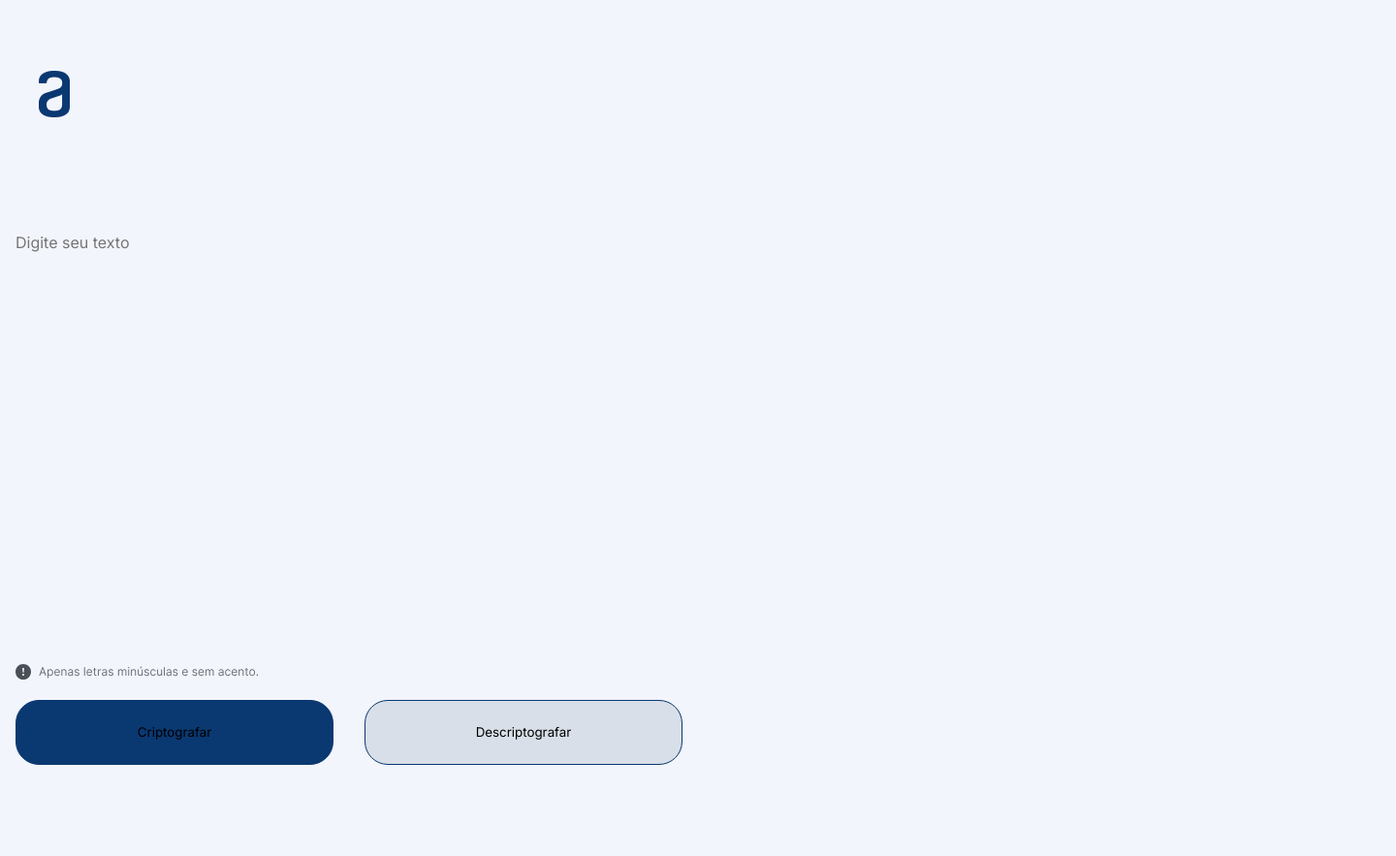
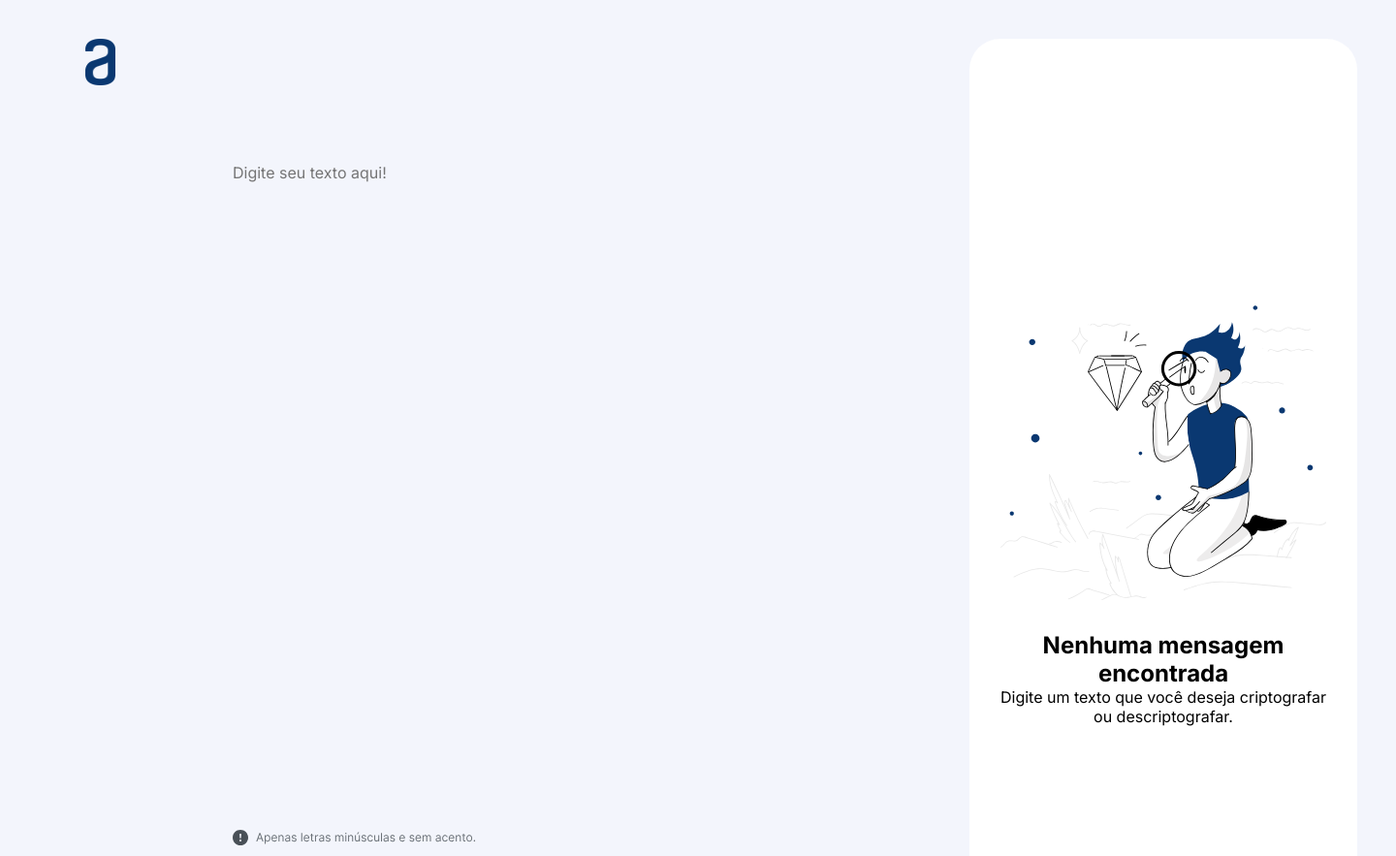
Before and after one commit to Alevivaldi/AluraOracleOneT6, a plain HTML site: page index.html in a window 1280 px wide. Shown: the top 883 px of the page at 97% size, 1440 px wide, since content can reach past the window. Drawn offline with Linux system fonts and the light colour scheme.

Commit message:
VersaoFinal_Pronto

```diff
--- a/index.html
+++ b/index.html
@@ -16,8 +16,7 @@
         <section class="conteiner">
 
             <div>
-                <textarea class="text-input" id="textoInput" type="text-input" wrap="hard"
-                    placeholder="Digite seu texto"></textarea>
+                <textarea  class="text-input" id="textoInput" type="text-input" wrap="hard" placeholder="Digite seu texto aqui!"></textarea>
 
             </div>
             <div>
@@ -34,20 +33,24 @@
         </section>
         <aside>
             <div id="idDireita">
-                <img src="img/logoAlura2.svg" id="imgDireita">
+
                 <div id="img2">
+                    <img src="img/logoAlura2.svg" id="imgDireita">
                     <h2>Nenhuma mensagem encontrada</h2>
                     <p class="paragrafo">Digite um texto que você deseja criptografar ou descriptografar.</p>
                 </div>
 
-                <div class="button-copiado"><textarea class="input" id="texto2" type="text-input" wrap="hard"
-                        disabled></textarea>
-                    <button id="copiar" type="button" name="button" onclick="copiar()">
-                        <p>Copiar</p>
-                    </button>
-                </div>
+                <div class="button-copiado"><textarea  class="input" id="texto2" type="text-input" wrap="hard" disabled></textarea>
+                    <button id="copiar" type="button" name="button" onclick="copiar()"><p>Copiar</p>
+                    </button></div>
+
+
+
             </div>
         </aside>
+
+
+
     </main>
 
     <footer>
--- a/stilos/style.css
+++ b/stilos/style.css
@@ -88,8 +88,7 @@ main{
 
 
 #imgDireita{
-    margin-left: 16%;
-    width: 70%;
+
     display: none;
 }
 .paragrafo{
@@ -305,69 +304,59 @@ main{
 }
 
 @media(min-width: 768px){
-
-
-
 header{
-    height: 120px;
-    width: 176px;
-
-
+    height: 40px;
+    width: 1440px;
 }
 nav img{
-    width: 2rem;
+    width: 31px;
     height: 3rem;
-    margin: 73.42px 0 0 40px;
+    margin: 40px 0 0 88px;
 }
+main{
 
-
-main{
-    height: calc(100%-96px);
+    display: flex;
+    flex-direction: row;
 }
 .conteiner{
+    width: 62.5rem;
     display: flex;
     flex-direction: column;
-
+    margin-right: 5rem;
 }
 .text-input{
    resize: none;
-    width: 43rem;
-    height: 26.75rem;
+    width: 42.5rem;
+    height: 18rem;
     color: var(--darkblue-400);
     font-size: 1rem;
-    margin-top: 7.5rem;
-    margin-left: 1rem;
+    margin-top: 3rem;
+    margin-left: 15rem;
     border: none;
     outline: none;
     background: var(--gray-100);
-
 }
 #textAviso{
-    margin-top: 0.75rem;
-    margin-left: 1rem;
+    margin-top: 24.68rem;
+    margin-left: 15rem;
     width: 252px;
     height: 18px;
 }
-
 .button-cont{
-    height: 9.9rem;
-    margin-left: 1rem;
-    width: 43rem;
+    height: 4.18rem;
+    margin-left: 15rem;
+    width: 42.5rem;
     max-width: 43rem;
-    display: flex;
-    flex-direction: row;
-    margin-bottom: 2rem;
-    margin-top: 1rem;
 }
 #botao_criptografar{
     width:20.75rem;
     height: 4.18rem;
-    margin-bottom: 2rem;
+
     border-radius: 24px;
     background:var(--darkblue-400);
     cursor: pointer;
     text-decoration: none;
-    margin-right: 1rem;
+    margin-right: 0.75rem;
 }
 #botao_descriptografar{
     width:20.75rem;
@@ -375,69 +364,75 @@ main{
     border-radius: 24px;
     background: var(--gray-200);
     text-align: center;
-    margin-left: 1rem;
-
+    margin-left: 0.75rem;
 }
-
 #texto2{
     background-color: var(--gray-100);
-    width: 43rem;
-    height: 11.25rem;;
+    width: 25rem;
+    height: 48.81rem;;
     border: none;
     margin-left: 0;
     font-size: 1rem;
     resize: none;
     margin-top: 0;
-    padding:0 0 0 1rem;
-    margin-bottom: 0;
     display: none;
-
-
 }
 #img2{
 
     background-color: var(--white);
-    width: 43rem;
-    height: 8.31rem;
+    width: 25rem;
+    height: 59rem;
     border: none;
-
     font-size: 1rem;
     resize: none;
-    margin-top: 4rem;
-    margin-left: 1rem;
     border-radius: 32px;
+    margin: 0;
+}
+h2, #paragrafo{
+    margin-top: 2rem;
+}
+aside{
+    width: 25rem;
+    height: 59rem;
+    margin: 0;
+    padding: 0;
+}
+section{
+margin-top: 80px;
+}
+.paragrafo{
+    padding: 0px;
+    margin: 0px;
 }
 
 #idDireita{
     display: flex;
     background-color:none;
-    max-width: 43rem;
-    width: 43rem;
-    margin-left: 1rem;
+    max-width: 25rem;
+    width: 25rem;
     border-radius: 32px;
-    margin-top: 0;
-    margin-bottom: 3rem;
-    height: 21.43rem;
+    height: 59rem;
     border: none;
-
+    margin: 0px;
 }
 
+#imgDireita{
+    display: block;
+    margin-top: 15.18rem;
+}
 #copiar{
     background-color:none;
-    width: 39rem;
+    width: 25rem;
     display: none;
     height: 4.2rem;
-    padding-bottom: 0rem;
-    margin-left: 2rem;
-
-
+    padding-bottom: 1rem;
+    margin-left: 0;
 }
 .button-copiado{
-   height: 11.2rem;
+    height: 11.2rem;
     background-color: var(--white);
     margin-top: 2rem;
     border-radius: 32px;
-
 }
 #copiar{
     background-color: var(--white);
```
